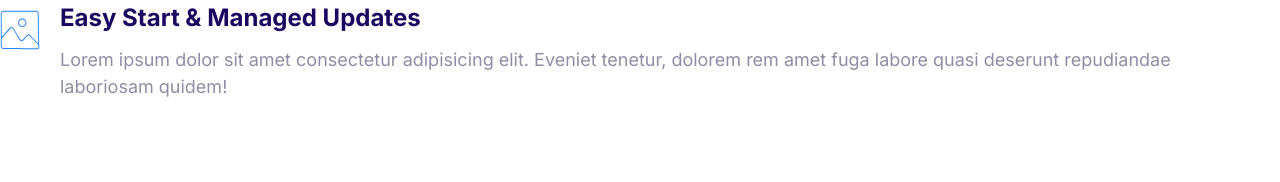
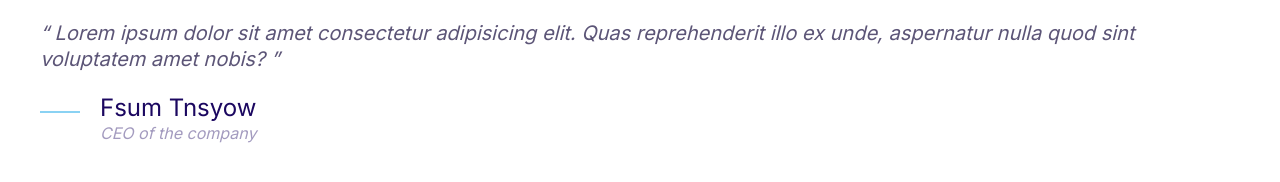
Before and after one commit to MilliDGemini/MilliFy, a plain HTML site: page indext.html in a window 1280 px wide. Drawn offline with Linux system fonts and the light colour scheme.

Commit message:
added the quotes ....

```diff
--- a/css/styles.css
+++ b/css/styles.css
@@ -4,6 +4,7 @@
   --color-accent: #ff3400;
   --color-headings: #1b0760;
   --color-body: #918ca4;
+  --color-body-darker: #5c5577;
   --color-border: #ccc;
   --border-radius: 30px;
 }
@@ -373,3 +374,49 @@ input {
 .media__image {
   margin-top: 1rem;
 }
+
+/* Quotes */
+
+.quote {
+  font-size: 3rem;
+  font-style: italic;
+  color: var(--color-body-darker);
+  line-height: 1.3;
+}
+
+.quote__text::before {
+  content: open-quote;
+}
+.quote__text::after {
+  content: close-quote;
+}
+.quote__author {
+  font-size: 3rem;
+  font-weight: 500;
+  font-style: normal;
+  font-style: normal;
+  margin-bottom: 0;
+}
+.quote__organization {
+  color: var(--color-headings);
+  opacity: 0.4;
+  font-size: 2rem;
+}
+
+.quote__line {
+  position: relative;
+  bottom: 10px;
+}
+
+@media screen and (min-width: 1024px) {
+  .quote {
+    font-size: 2rem;
+  }
+  .quote__author {
+    font-size: 2.4rem;
+  }
+
+  .quote__organization {
+    font-size: 1.6rem;
+  }
+}
--- a/indext.html
+++ b/indext.html
@@ -15,20 +15,25 @@
     <link rel="stylesheet" href="/css/styles.css" />
   </head>
   <body>
+    <blockquote class="quote">
+      <p class="quote__text">
+        Lorem ipsum dolor sit amet consectetur adipisicing elit. Quas
+        reprehenderit illo ex unde, aspernatur nulla quod sint voluptatem amet
+        nobis?
+      </p>
+      <footer>
         <div class="media">
           <div class="media__image">
-        <svg class="icon icon--primary">
-          <use xlink:href="/images/sprite.svg#snap"></use>
+            <svg class="icon icon--primary quote__line">
+              <use xlink:href="/images/sprite.svg#line"></use>
             </svg>
           </div>
           <div class="media__body">
-        <h3 class="media__title">Easy Start & Managed Updates</h3>
-        <p>
-          Lorem ipsum dolor sit amet consectetur adipisicing elit. Eveniet
-          tenetur, dolorem rem amet fuga labore quasi deserunt repudiandae
-          laboriosam quidem!
-        </p>
+            <h3 class="media__title quote__author">Fsum Tnsyow</h3>
+            <p class="quote__organization">CEO of the company</p>
           </div>
         </div>
+      </footer>
+    </blockquote>
   </body>
 </html>
```
Also changed, not shown: components/quotes.html (added, +19 -0 lines). Lines whose indentation alone changed are shown as unchanged.
